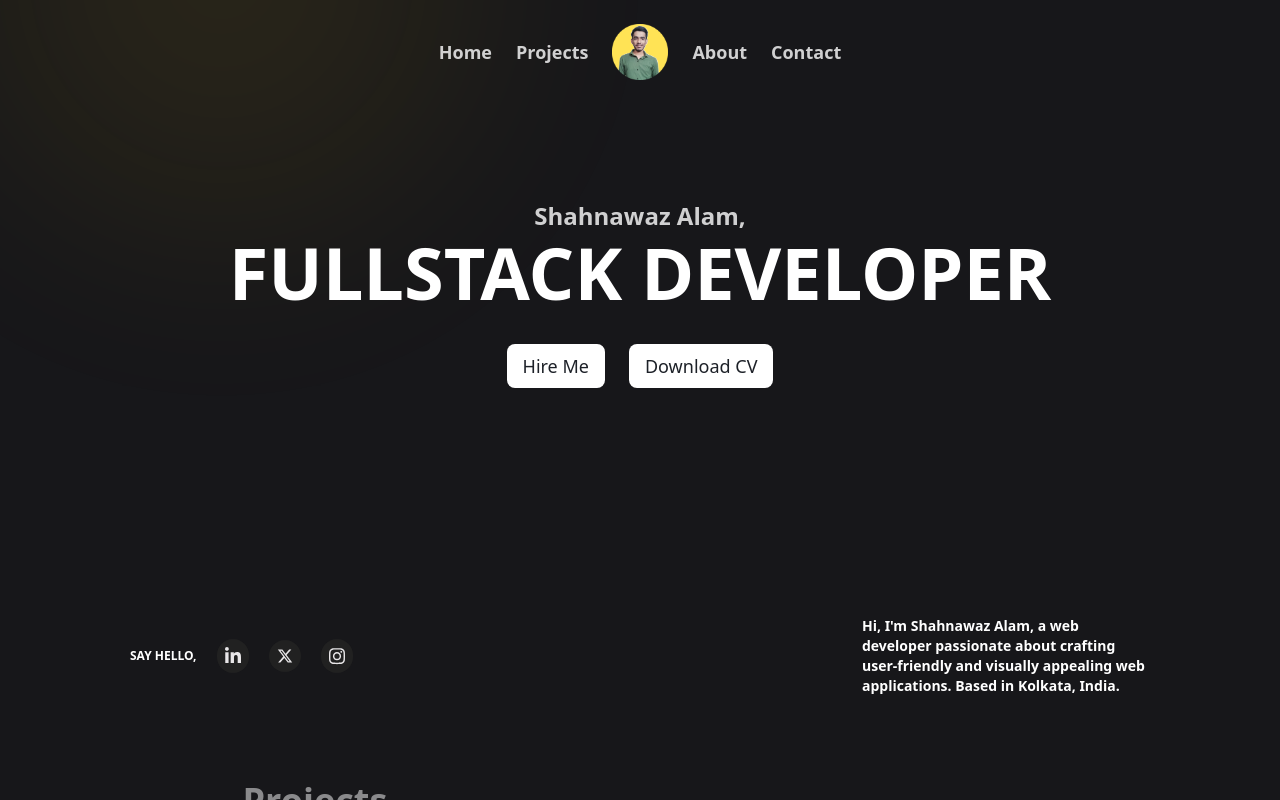
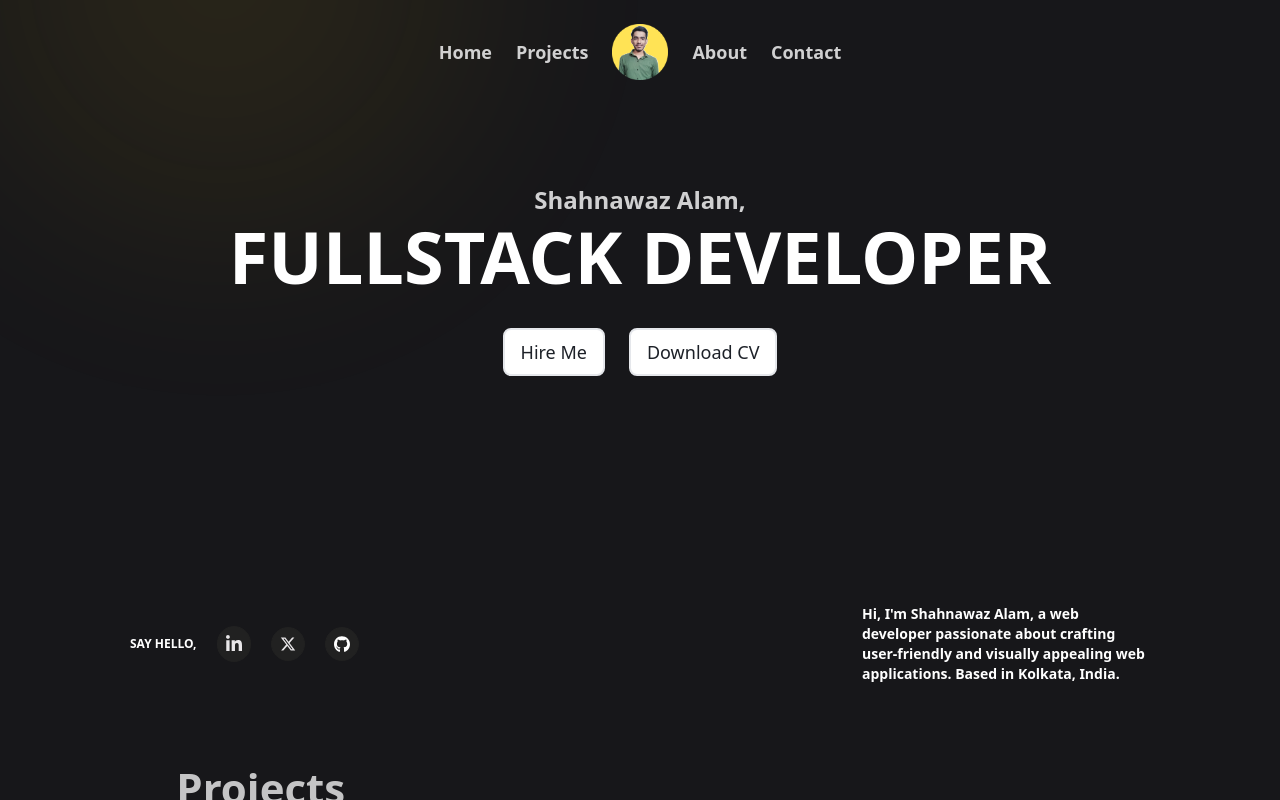
Before and after one commit to shahnawazAlam3641/shahnawaz-portfolio, a React (Vite) app: page / in a window 1280 px wide. Built offline with nearby package versions, Linux system fonts and the light colour scheme.

Commit message:
add links to buttons

```diff
--- a/src/App.css
+++ b/src/App.css
@@ -5,6 +5,7 @@ html {
   overflow-x: hidden;
   overflow-y: auto;
   background-color: #111216;
+  scroll-behavior: smooth;
 }
 
 * {
--- a/src/components/AboutMeSection.jsx
+++ b/src/components/AboutMeSection.jsx
@@ -54,7 +54,7 @@ const AboutMeSection = () => {
   return (
     <div className="max-w-[1060px] mx-auto px-6 flex flex-col gap-10 py-20">
       {/* about me header outside box */}
-      <div className="reveal flex gap-2 md:gap-4 flex-col">
+      <div id="about" className="reveal flex gap-2 md:gap-4 flex-col">
         <h1 className=" font-semibold text-xl md:text-3xl text-white text-center">
           About Me
         </h1>
@@ -200,7 +200,10 @@ const AboutMeSection = () => {
         </div>
       </div>
 
-      <div className="reveal border mt-20 border-[#515151] flex flex-col md:flex-row justify-center items-center gap-6 rounded-xl p-10 bg-[#212121] ">
+      <div
+        id="contact"
+        className="reveal border mt-20 border-[#515151] flex flex-col md:flex-row justify-center items-center gap-6 rounded-xl p-10 bg-[#212121] "
+      >
         {/* about me box header */}
         <div className="flex flex-col gap-2">
           <h1 className=" text-xl md:text-4xl text-white font-bold">
@@ -211,7 +214,13 @@ const AboutMeSection = () => {
             disscuss how i can help you acheive your goals
           </p>
         </div>
-        <button className="text-[#1d2128] group w-fit h-fit flex justify-center items-center gap-4 bg-white  rounded-lg py-2 px-4 hover:scale-95 transition-all duration-300  text-lg">
+        <button
+          onClick={() =>
+            (window.location.href =
+              "mailto:shahnawazalam3641@gmail.com?subject=Hiring Inquiry")
+          }
+          className="text-[#1d2128] group w-fit h-fit flex justify-center items-center gap-4 bg-white  rounded-lg py-2 px-4 hover:scale-95 transition-all duration-300  text-lg"
+        >
           <p className="text-nowrap"> Contact Me</p>{" "}
           <div className="-rotate-45 group-hover:rotate-0 transition-all duration-200">
             <ArrowIcon />
--- a/src/components/Footer.tsx
+++ b/src/components/Footer.tsx
@@ -15,19 +15,31 @@ const Footer = () => {
           Built with 💛 by <span className="font-semibold">Shahnawaz Alam</span>
         </p>
 
-        <div className="flex gap-5 items-center">
-          <div className=" bg-[#212121] p-2 rounded-full hover:scale-95 transition-all duration-200">
+        <div className="animate-appear flex gap-5 items-center">
+          <a
+            title="LinkedIn"
+            href="https://www.linkedin.com/in/alam-shahnawaz/"
+            target="_blank"
+            className="cursor-pointer bg-[#212121] p-2 rounded-full hover:scale-95 transition-all duration-200 border border-[#212121] hover:border-white"
+          >
             <LinkedinIcon />
-          </div>
-          <div className=" bg-[#212121] p-2 rounded-full hover:scale-95 transition-all duration-200">
+          </a>
+          <a
+            title="Twitter"
+            href="https://x.com/shahnawazCodes"
+            target="_blank"
+            className="cursor-pointer bg-[#212121] p-2 rounded-full hover:scale-95 transition-all duration-200 border border-[#212121] hover:border-white"
+          >
             <TwitterIcon />
-          </div>
-          <div className=" bg-[#212121] p-2 rounded-full hover:scale-95 transition-all duration-200">
-            <InstagramIcon />
-          </div>
-          <div className=" bg-[#212121] p-2 rounded-full hover:scale-95 transition-all duration-200">
+          </a>
+          <a
+            title="Github"
+            href="https://github.com/shahnawazAlam3641"
+            target="_blank"
+            className="cursor-pointer bg-[#212121] p-2 rounded-full hover:scale-95 transition-all duration-200  border border-[#212121] hover:border-white"
+          >
             <GithubIcon color={"white"} />
-          </div>
+          </a>
         </div>
       </div>
     </div>
--- a/src/components/Hero.jsx
+++ b/src/components/Hero.jsx
@@ -6,6 +6,7 @@ import { useEffect, useState } from "react";
 import MongoDbIcon from "../svgs/MongoDbIcon";
 import JavascriptIcon from "../svgs/JavascriptIcon";
 import PostgressIcon from "../svgs/PostgressIcon";
+import GithubIcon from "../svgs/GithubIcon";
 
 // const Hero = () => {
 //   return (
@@ -122,26 +123,48 @@ const Hero = () => {
       </h1>
 
       <div className="flex gap-6 mx-auto mt-8 justify-center items-center flex-wrap">
-        <button className="animate-appear text-[#1d2128] bg-white rounded-lg py-2 px-4 hover:scale-95 transition-all duration-300 font-medium text-lg">
+        <button
+          onClick={() =>
+            (window.location.href =
+              "mailto:shahnawazalam3641@gmail.com?subject=Hiring Inquiry")
+          }
+          className="animate-appear text-[#1d2128] bg-white hover:bg-transparent border-2 hover:text-white rounded-md md:rounded-lg py-1 px-2 md:py-2 md:px-4  transition-all duration-300 font-medium text-md md:text-lg"
+        >
           Hire Me
         </button>
-        <button className="animate-appear text-[#1d2128] bg-white rounded-lg py-2 px-4 hover:scale-95 transition-all duration-300 font-medium text-lg">
+        <a
+          href="https://drive.google.com/file/d/1Aiko1-T_hD78DMMSxy8OEvpLvBD-zjZe/view?usp=sharing"
+          target="_blank"
+          className="animate-appear text-[#1d2128] bg-white hover:bg-transparent border-2 hover:text-white  rounded-md md:rounded-lg py-1 px-2 md:py-2 md:px-4  transition-all duration-300 font-medium text-md md:text-lg"
+        >
           Download CV
-        </button>
+        </a>
       </div>
 
       <div className="flex flex-col-reverse md:flex-row items-center gap-8 justify-between mt-56 px-5">
         <div className="animate-appear flex gap-5 items-center">
           <p className="text-xs text-white font-bold">SAY HELLO,</p>
-          <div className="bg-[#212121] p-2 rounded-full hover:scale-95 transition-all duration-200">
+          <a
+            href="https://www.linkedin.com/in/alam-shahnawaz/"
+            target="_blank"
+            className="cursor-pointer bg-[#212121] p-2 rounded-full hover:scale-95 transition-all duration-200 border border-[#212121] hover:border-white"
+          >
             <LinkedinIcon />
-          </div>
-          <div className="bg-[#212121] p-2 rounded-full hover:scale-95 transition-all duration-200">
+          </a>
+          <a
+            href="https://x.com/shahnawazCodes"
+            target="_blank"
+            className="cursor-pointer bg-[#212121] p-2 rounded-full hover:scale-95 transition-all duration-200 border border-[#212121] hover:border-white"
+          >
             <TwitterIcon />
-          </div>
-          <div className="bg-[#212121] p-2 rounded-full hover:scale-95 transition-all duration-200">
-            <InstagramIcon />
-          </div>
+          </a>
+          <a
+            href="https://github.com/shahnawazAlam3641"
+            target="_blank"
+            className="cursor-pointer bg-[#212121] p-2 rounded-full hover:scale-95 transition-all duration-200  border border-[#212121] hover:border-white"
+          >
+            <GithubIcon color={"white"} />
+          </a>
         </div>
 
         <p className="animate-appear text-sm text-white font-semibold max-w-72 text-center md:text-start">
--- a/src/components/Navbar.jsx
+++ b/src/components/Navbar.jsx
@@ -3,26 +3,45 @@ import profileImg from "../assets/circleProfilePic.png";
 
 const Navbar = () => {
   return (
-    <div className=" animate-appear py-6 w-full max-w-[650] flex flex-col gap-4 text-white ">
+    <div
+      id="home"
+      className=" animate-appear pt-6 pb-2  w-full max-w-[650] flex flex-col gap-4 text-white "
+    >
       <img
         src={profileImg}
         alt="profilePic"
         className="w-14 mx-auto md:hidden"
       />
       <div className="flex mx-auto gap-6 items-center">
-        <p className=" text-sm md:text-lg font-bold text-[#ffffffcc] ">Home</p>
-        <p className=" text-sm md:text-lg font-bold text-[#ffffffcc] ">
+        <a
+          href="#home"
+          className=" text-sm md:text-lg font-bold text-[#ffffffcc] cursor-pointer hover:scale-95 transition-all duration-200"
+        >
+          Home
+        </a>
+        <a
+          href="#projects"
+          className=" text-sm md:text-lg font-bold text-[#ffffffcc] cursor-pointer hover:scale-95 transition-all duration-200"
+        >
           Projects
-        </p>
+        </a>
         <img
           src={profileImg}
           alt="profilePic"
           className="w-14 hidden md:block"
         />
-        <p className=" text-sm md:text-lg font-bold text-[#ffffffcc] ">About</p>
-        <p className=" text-sm md:text-lg font-bold text-[#ffffffcc] ">
+        <a
+          href="#about"
+          className=" text-sm md:text-lg font-bold text-[#ffffffcc] cursor-pointer hover:scale-95 transition-all duration-200"
+        >
+          About
+        </a>
+        <a
+          href="#contact"
+          className=" text-sm md:text-lg font-bold text-[#ffffffcc] cursor-pointer hover:scale-95 transition-all duration-200"
+        >
           Contact
-        </p>
+        </a>
         {/* <DarkIcon color={"#ffffffcc"} /> */}
       </div>
     </div>
--- a/src/components/ProjectsSection.jsx
+++ b/src/components/ProjectsSection.jsx
@@ -3,7 +3,10 @@ import ProjectCard from "./ProjectCard";
 
 const ProjectsSection = () => {
   return (
-    <div className="w-[1060px] py-20 flex flex-col gap-8 max-w-[95%] mx-auto">
+    <div
+      id="projects"
+      className="w-[1060px] py-20 flex flex-col gap-8 max-w-[95%] mx-auto"
+    >
       <h1 className="reveal  font-bold text-3xl md:text-5xl text-white ">
         Projects
       </h1>
--- a/src/utils/constants.js
+++ b/src/utils/constants.js
@@ -17,4 +17,13 @@ export const ProjectsData = [
     tags: ["TailwindCSS", "ReactJS", "Redux Toolkit"],
     img: "https://raw.githubusercontent.com/shahnawazAlam3641/monkey-delivers/refs/heads/main/src/assets/Monkeydelivers.png",
   },
+  {
+    name: "Chat App",
+    description:
+      "A real-time chat application using the MERN stack with TypeScript, WebSocket-based messaging, group chats, and unique username validation, delivering a seamless and engaging communication experience.",
+    sourceCode: "https://github.com/shahnawazAlam3641/realTalk-chatapp",
+    liveDemo: "https://real-talk-coral.vercel.app/",
+    tags: ["TailwindCSS", "ReactJS", "WebSocket"],
+    img: "https://raw.githubusercontent.com/shahnawazAlam3641/realTalk-chatapp/refs/heads/main/frontend/src/assets/chatAppPreview.png",
+  },
 ];
```
Also changed, not shown: 1 other file (tests, documents, lock files or other folders).
